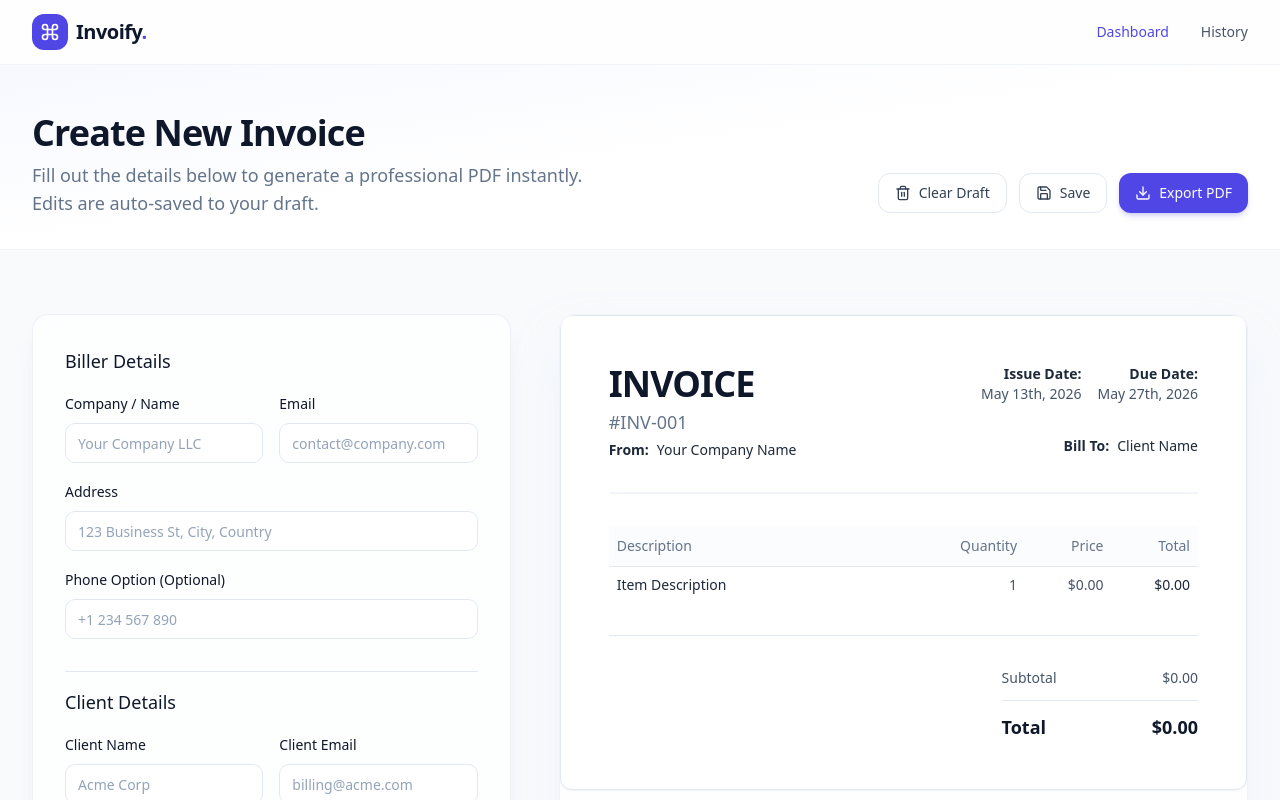
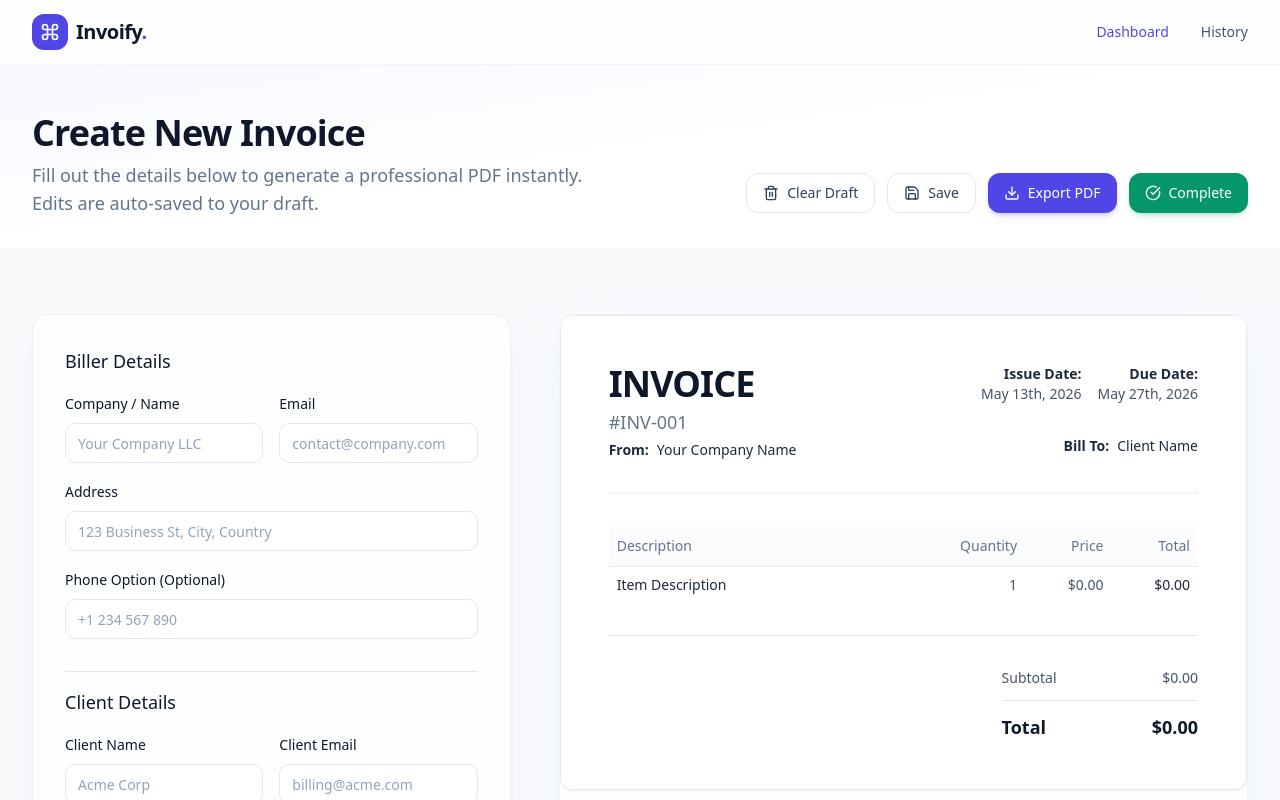
Before and after one commit to sahl-2003/Invoice-Generation-System, a React (Vite) app in the folder invoice-system/: page / in a window 1280 px wide. Shown: the top 800 px of the page. Built offline with nearby package versions, Linux system fonts and the light colour scheme.

Commit message:
completion

```diff
--- a/invoice-system/src/App.tsx
+++ b/invoice-system/src/App.tsx
@@ -14,7 +14,7 @@ import { useInvoiceStorage } from "./hooks/useInvoiceStorage"
 import { useInvoiceHistory, type SavedInvoice } from "./hooks/useInvoiceHistory"
 
 import { Button } from "./components/ui/button"
-import { Download, Save, Trash, Command, Menu, X } from "lucide-react"
+import { Download, Save, Trash, Command, Menu, X, CheckCircle } from "lucide-react"
 
 const defaultValues: InvoiceData = {
   billerName: "",
@@ -30,6 +30,17 @@ const defaultValues: InvoiceData = {
   notes: "",
   taxRate: 0,
   discountRate: 0,
+}
+
+function incrementInvoiceNumber(invoiceNumber: string) {
+  if (!invoiceNumber) return "1";
+  const match = invoiceNumber.match(/(\d+)$/);
+  if (match) {
+    const numPart = match[1];
+    const incrementedNum = (parseInt(numPart, 10) + 1).toString().padStart(numPart.length, '0');
+    return invoiceNumber.slice(0, match.index) + incrementedNum;
+  }
+  return invoiceNumber + "-1";
 }
 
 function MainContent() {
@@ -85,6 +96,48 @@ function MainContent() {
         alert("Please fix form validation errors before exporting.")
       }
     })
+  }
+
+  const handleComplete = async () => {
+    const isValid = await methods.trigger()
+    if (!isValid) {
+      alert("Please fix form validation errors before completing.")
+      return
+    }
+
+    const currentData = methods.getValues() as InvoiceData
+
+    // 1. Save to History
+    saveToHistory(currentData)
+
+    // 2. Download PDF
+    if (printRef.current) {
+      const element = printRef.current
+      const opt: any = {
+        margin:       0,
+        filename:     `Invoice-${currentData.invoiceNumber || 'completed'}.pdf`,
+        image:        { type: 'jpeg', quality: 0.98 },
+        html2canvas:  { scale: 2, useCORS: true },
+        jsPDF:        { unit: 'in', format: 'a4', orientation: 'portrait' }
+      }
+      html2pdf().set(opt).from(element).save()
+    }
+
+    // 3. Prepare next invoice details
+    const nextInvoiceNumber = incrementInvoiceNumber(currentData.invoiceNumber)
+    const nextInvoiceData: InvoiceData = {
+      ...defaultValues,
+      billerName: currentData.billerName,
+      billerAddress: currentData.billerAddress,
+      billerEmail: currentData.billerEmail,
+      billerPhone: currentData.billerPhone,
+      invoiceNumber: nextInvoiceNumber,
+    }
+
+    methods.reset(nextInvoiceData)
+    saveDraft(nextInvoiceData)
+
+    alert(`Invoice completed! Next invoice set to ${nextInvoiceNumber}`)
   }
 
   const handleClear = () => {
@@ -148,7 +201,7 @@ function MainContent() {
               <p className="text-slate-500 text-base md:text-lg max-w-xl">Fill out the details below to generate a professional PDF instantly. Edits are auto-saved to your draft.</p>
             </div>
 
-            <div className="flex items-center gap-3 w-full sm:w-auto pb-1">
+            <div className="flex items-center gap-3 w-full sm:w-auto pb-1 flex-wrap justify-end">
               <Button variant="outline" onClick={handleClear} className="w-full sm:w-auto rounded-xl">
                 <Trash className="mr-2 h-4 w-4" /> Clear Draft
               </Button>
@@ -157,6 +210,9 @@ function MainContent() {
               </Button>
               <Button type="button" onClick={handleDownloadPDF} className="w-full sm:w-auto rounded-xl bg-indigo-600 hover:bg-indigo-700 shadow-md shadow-indigo-600/20 text-white">
                 <Download className="mr-2 h-4 w-4" /> Export PDF
+              </Button>
+              <Button type="button" onClick={handleComplete} className="w-full sm:w-auto rounded-xl bg-emerald-600 hover:bg-emerald-700 shadow-md shadow-emerald-600/20 text-white">
+                <CheckCircle className="mr-2 h-4 w-4" /> Complete
               </Button>
             </div>
           </div>
```
